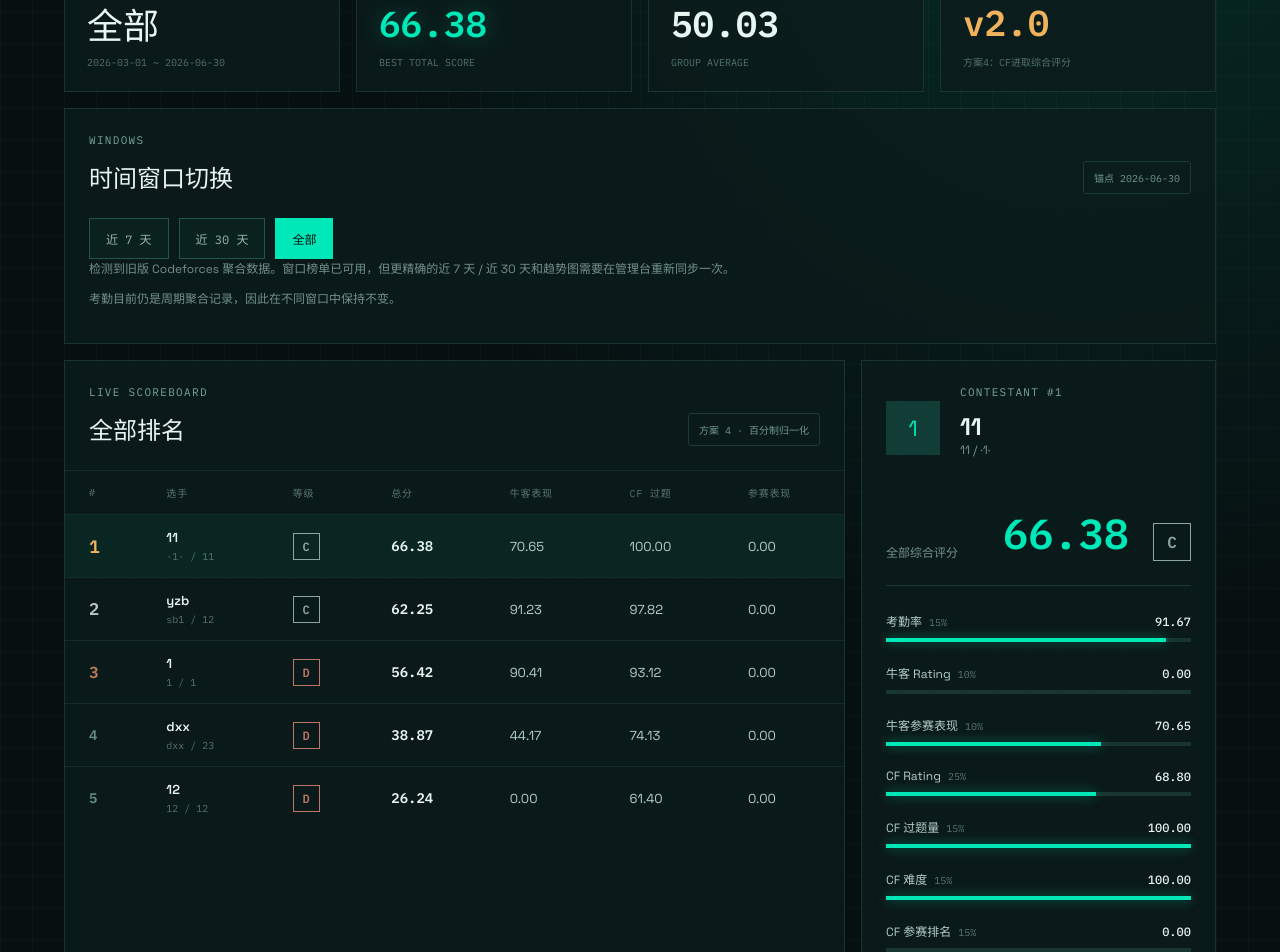
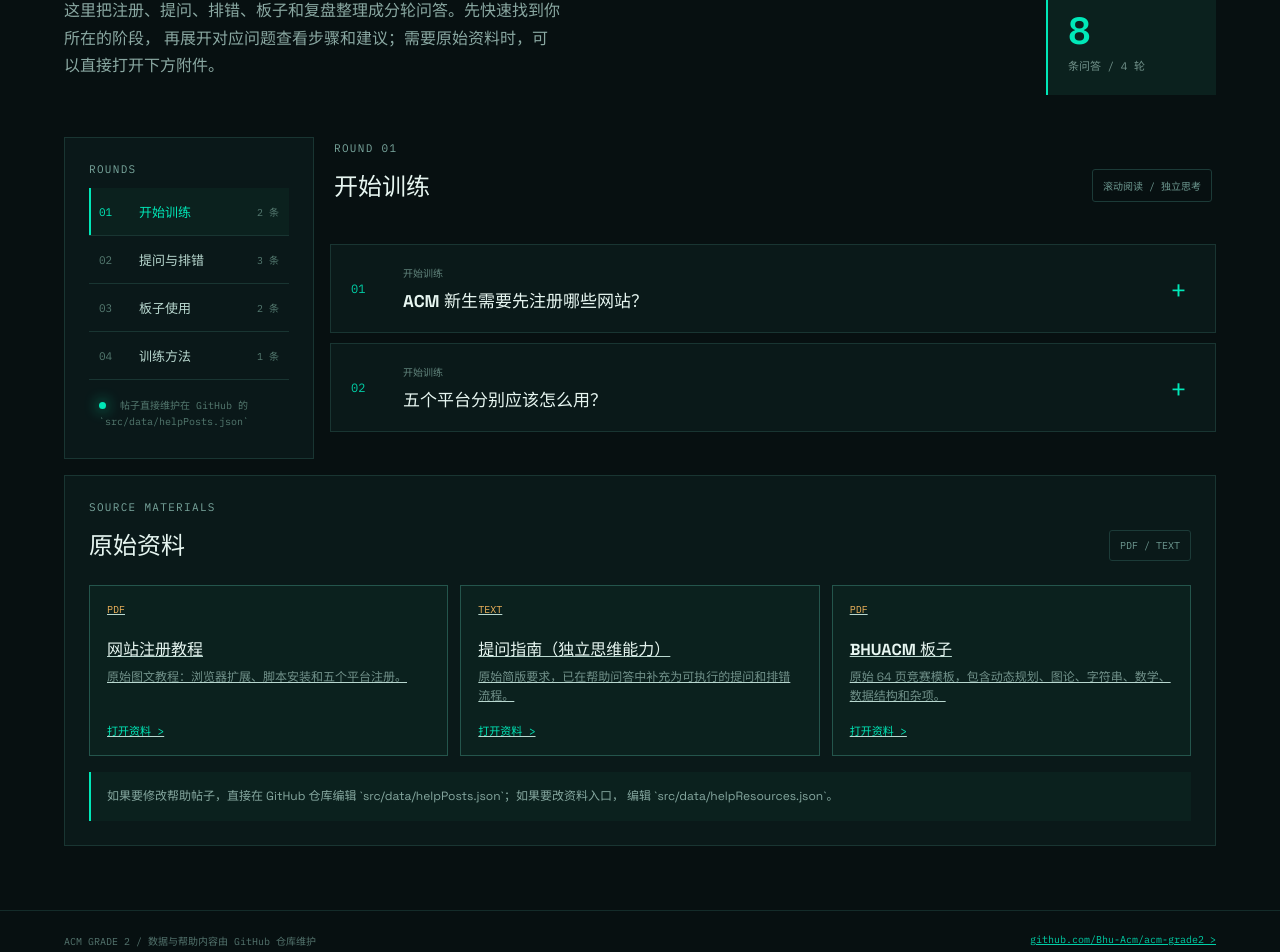
Before and after one commit to Bhu-Acm/acm-grade2, a Vue app: page /#/help in a window 1280 px wide. Shown: the part 420-1372 px from the top of the page. Built offline with nearby package versions, Linux system fonts and the light colour scheme.

Commit message:
fix: stabilize pages routing and help links

```diff
--- a/src/data/helpResources.json
+++ b/src/data/helpResources.json
@@ -3,21 +3,21 @@
     "id": "registration-pdf",
     "title": "网站注册教程",
     "description": "原始图文教程：浏览器扩展、脚本安装和五个平台注册。",
-    "path": "/help/website-registration.pdf",
+    "path": "help/website-registration.pdf",
     "type": "PDF"
   },
   {
     "id": "question-guide",
     "title": "提问指南（独立思维能力）",
     "description": "原始简版要求，已在帮助问答中补充为可执行的提问和排错流程。",
-    "path": "/help/question-guide.txt",
+    "path": "help/question-guide.txt",
     "type": "TEXT"
   },
   {
     "id": "bhuacm-template",
     "title": "BHUACM 板子",
     "description": "原始 64 页竞赛模板，包含动态规划、图论、字符串、数学、数据结构和杂项。",
-    "path": "/help/bhuacm-template.pdf",
+    "path": "help/bhuacm-template.pdf",
     "type": "PDF"
   }
 ]
--- a/src/pages/HelpView.vue
+++ b/src/pages/HelpView.vue
@@ -2,11 +2,11 @@
   <main class="help-shell">
     <header class="help-hero">
       <div>
-        <p class="eyebrow">FIELD MANUAL <span>// HELP</span></p>
-        <h1>先自己想，再来提问。</h1>
+        <p class="eyebrow">HELP CENTER <span>// ACM GRADE</span></p>
+        <h1>训练中常见的问题，这里先帮你理顺。</h1>
         <p class="hero-copy">
-          这里把注册、提问、排错、板子和训练复盘整理成一轮轮可以快速查阅的问答。
-          需要原始图文或完整代码时，再打开底部资料。
+          这里把注册、提问、排错、板子和复盘整理成分轮问答。先快速找到你所在的阶段，
+          再展开对应问题查看步骤和建议；需要原始资料时，可以直接打开下方附件。
         </p>
       </div>
       <div class="help-count">
@@ -31,7 +31,7 @@
         </button>
         <div class="help-index-note">
           <span class="live-dot"></span>
-          内容来自仓库 `src/data/helpPosts.json`
+          帖子直接维护在 GitHub 的 `src/data/helpPosts.json`
         </div>
       </aside>
 
@@ -81,7 +81,7 @@
           v-for="resource in resources"
           :key="resource.id"
           class="resource-card"
-          :href="resource.path"
+          :href="resource.href"
           target="_blank"
           rel="noreferrer"
         >
@@ -91,6 +91,10 @@
           <span class="resource-link">打开资料 &gt;</span>
         </a>
       </div>
+      <p class="help-maintenance-note">
+        如果要修改帮助帖子，直接在 GitHub 仓库编辑 `src/data/helpPosts.json`；如果要改资料入口，
+        编辑 `src/data/helpResources.json`。
+      </p>
     </section>
   </main>
 </template>
@@ -98,10 +102,16 @@
 <script setup lang="ts">
 import { computed, ref } from 'vue';
 import { useDataStore } from '../data/store';
+import type { HelpResource } from '../types';
 
 const data = useDataStore();
 const posts = computed(() => [...data.helpPosts].sort((left, right) => left.round - right.round));
-const resources = computed(() => data.helpResources);
+const resources = computed(() =>
+  data.helpResources.map((resource) => ({
+    ...resource,
+    href: resolveResourceHref(resource)
+  }))
+);
 const roundOptions = computed(() => {
   const rounds = new Map<number, { value: number; label: string; count: number }>();
   posts.value.forEach((post) => {
@@ -123,4 +133,9 @@ function togglePost(id: string) {
   else next.add(id);
   expandedPosts.value = next;
 }
+
+function resolveResourceHref(resource: HelpResource) {
+  const base = new URL(import.meta.env.BASE_URL, window.location.origin);
+  return new URL(resource.path, base).toString();
+}
 </script>
--- a/src/styles.css
+++ b/src/styles.css
@@ -141,6 +141,15 @@ button, input { font: inherit; }
 .resource-card strong { margin-top: 20px; color: #e7f6f1; font-size: 16px; }
 .resource-card p { margin: 8px 0 16px; color: #72928b; font-size: 12px; line-height: 1.6; }
 .resource-link { margin-top: auto; color: #00e8b8; font: 11px 'IBM Plex Mono', monospace; }
+.help-maintenance-note {
+  margin: 16px 0 0;
+  padding: 14px 16px;
+  border-left: 2px solid #00e8b8;
+  background: #0b211e;
+  color: #86a8a0;
+  font-size: 12px;
+  line-height: 1.7;
+}
 
 .site-shell {
   min-height: 100vh;
--- a/vite.config.ts
+++ b/vite.config.ts
@@ -2,6 +2,9 @@ import type { IncomingMessage, ServerResponse } from 'node:http';
 import { defineConfig } from 'vite';
 import vue from '@vitejs/plugin-vue';
 import { syncAllStudentsLocally } from './scripts/lib/local-sync.mjs';
+
+const repositoryName = process.env.GITHUB_REPOSITORY?.split('/')[1] || 'acm-grade2';
+const base = process.env.GITHUB_ACTIONS === 'true' ? `/${repositoryName}/` : '/';
 
 function readJsonBody(request: IncomingMessage) {
   return new Promise<any>((resolve, reject) => {
@@ -55,5 +58,5 @@ export default defineConfig({
   define: {
     __PROJECT_ROOT__: JSON.stringify(process.cwd())
   },
-  base: './'
+  base
 });
```
Also changed, not shown: src/router.ts (+4 -3 lines), 2 other files (tests, documents, lock files or other folders).
